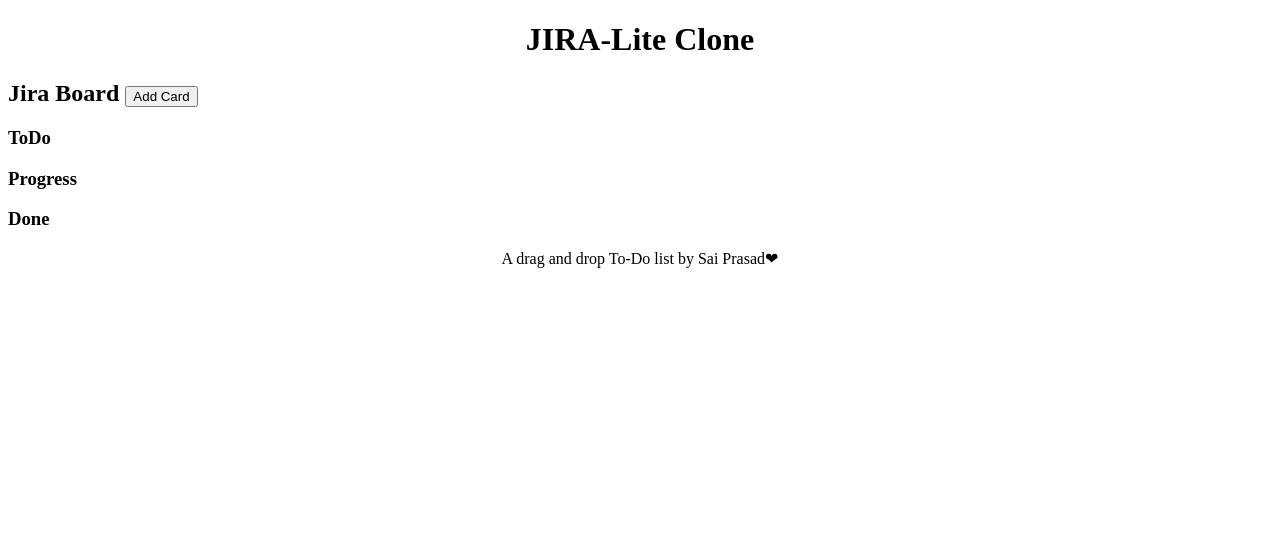
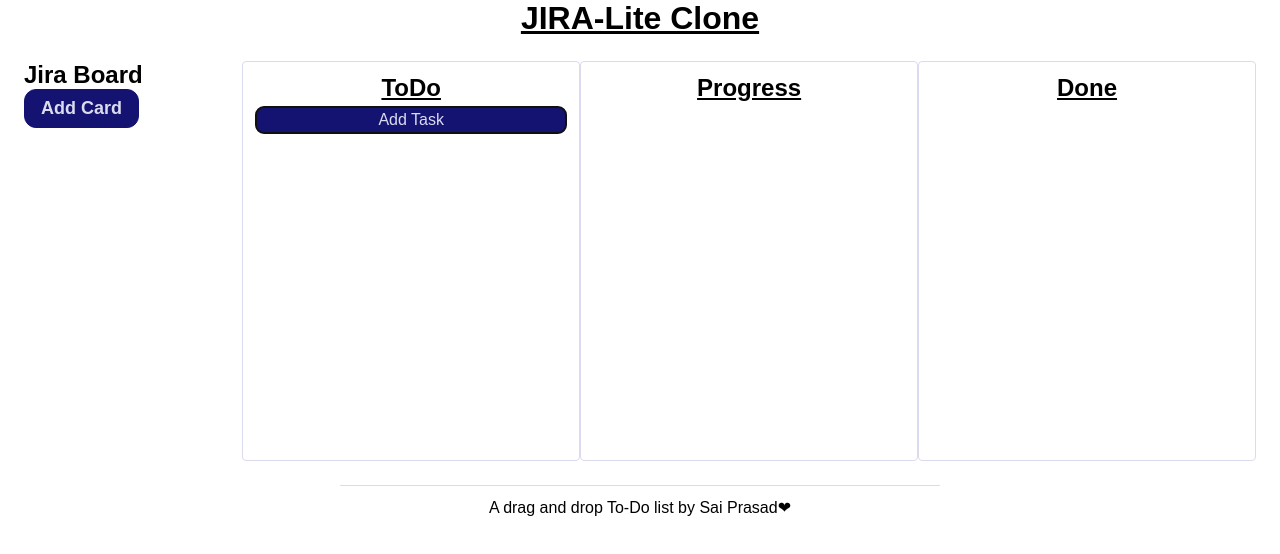
Before and after one commit to kpwebdev/jira-clone-update, a plain HTML site: page index.html in a window 1280 px wide. Both pictures are taken after a click on the button "Add Card". Drawn offline with Linux system fonts and the light colour scheme.

Commit message:
added new blueish color pallet

```diff
--- a/index.html
+++ b/index.html
@@ -1,36 +1,20 @@
 <!DOCTYPE html>
 <html lang="en">
-
   <head>
-    <meta charset="UTF-8">
-    <meta name="viewport" content="width=device-width, initial-scale=1.0">
+    <meta charset="UTF-8" />
+    <meta name="viewport" content="width=device-width, initial-scale=1.0" />
     <title>Mar 21 Jira Clone</title>
-    <link rel="stylesheet" href="Jira.css">
+    <link rel="stylesheet" href="style.css" />
+    <script defer src="main.js"></script>
   </head>
 
   <body>
-    <!-- Functions Used
-        .querySelector()
-        .addEventListener('',)
-        .createElement()
-        .className = " "
-        .append()
-        .setAttribute("contenteditable", "true")
-        .focus(); - Ex: Works as pointer in inputs
-        .target - to target a event called
-        .blur event - opp of Focus
-        dragstart $ dragend
-        dragover,dragenter,drop
-        eventDetails.dataTransfer.setData("text/plain", .id)
-     -->
-
-
     <h1>
       <center>JIRA-Lite Clone</center>
     </h1>
 
     <div class="board">
-        <h2> Jira Board <button id="addcard"> Add Card </button></h2>
+      <h2>Jira Board <button id="addcard">Add Card</button></h2>
 
       <div class="column" id="todo">
         <h3>ToDo</h3>
@@ -43,19 +27,10 @@
       </div>
     </div>
 
-
     <div class="footer">
       <center>
-            <span>
-                A drag and drop To-Do list by Sai Prasad❤
-            </span>
+        <span> A drag and drop To-Do list by Sai Prasad❤ </span>
       </center>
     </div>
-
-
-
-
-    <script src="Jira.js"></script>
   </body>
-
 </html>
--- a/style.css
+++ b/style.css
@@ -1,6 +1,21 @@
-* {
+*,
+*::before,
+*::after {
   margin: 0;
   padding: 0;
+  box-sizing: border-box;
+}
+
+:root {
+  font-size: 62.5%;
+  --primary: hsl(240, 40%, 90%);
+  --secondary: hsl(241, 71%, 26%);
+  --accent: hsl(196, 75%, 27%);
+}
+
+body {
+  font-family: sans-serif;
+  font-size: 1.6rem;
 }
 
 h1 {
@@ -10,48 +25,51 @@
 .board {
   display: flex;
   justify-content: space-around;
-    padding: 20px;
+  padding: 2.4rem;
 }
 
 .column {
   width: 30%;
-    min-height: 400px;
-    border: 1px solid lightgrey;
-    border-radius: 5px;
-    padding: 10px;
+  min-height: 40rem;
+  border: 0.1rem solid var(--primary);
+  border-radius: 0.4rem;
+  padding: 1.2rem;
   text-align: center;
 }
 
 h3 {
   text-decoration: underline;
+  font-size: 2.4rem;
 }
 
 button {
-    padding: 8px 16px;
-    border: 1px solid lightgray;
-    color: white;
-    background-color: black;
-    border-radius: 10px;
+  padding: 0.8rem 1.6rem;
+  border: 0.1rem solid var(--secondary);
+  color: var(--primary);
+  background-color: var(--secondary);
+  border-radius: 1.2rem;
   font-weight: bold;
+  font-size: 1.8rem;
 }
 
 .card {
-    border: 1px solid lightgrey;
-    background-color: palegoldenrod;
-    border-radius: 7px;
-    padding: 3px 6px;
+  border: 0.1rem solid var(--secondary);
+  background-color: var(--secondary);
+  color: var(--primary);
+  border-radius: 0.8rem;
+  padding: 0.4rem 0.8rem;
   cursor: pointer;
-    margin-top: 5px;
+  margin-top: 0.4rem;
+  font-size: 1.6rem;
 }
-
 
 .footer {
   position: relative;
   bottom: 0;
   left: 50%;
   transform: translateX(-50%);
-    padding: 10px;
-    border-top: 1px solid #ccc;
+  padding: 1.2rem;
+  border-top: 1px solid var(--primary);
   width: 80%;
   max-width: 600px;
 }
```
Lines whose indentation alone changed are shown as unchanged.
